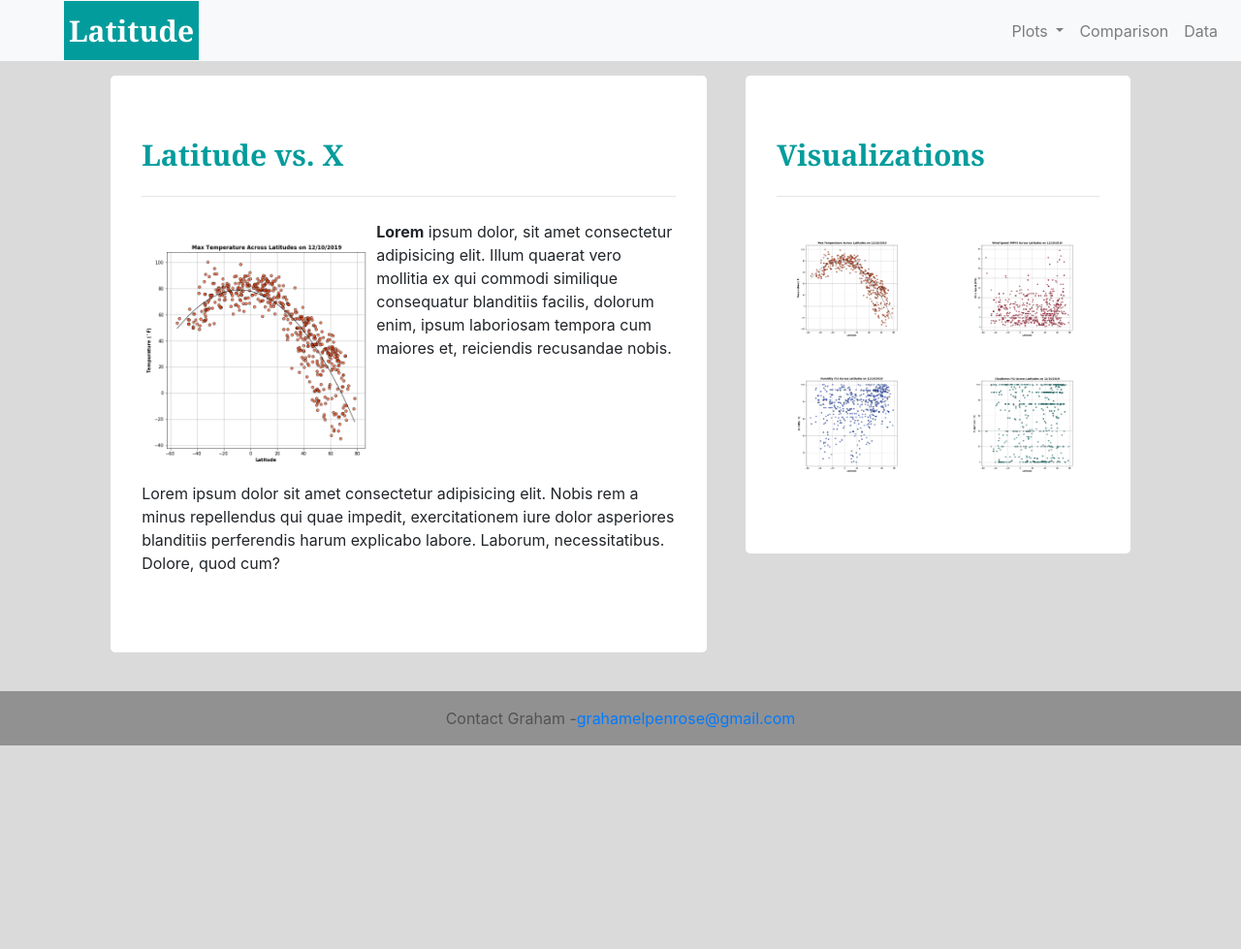
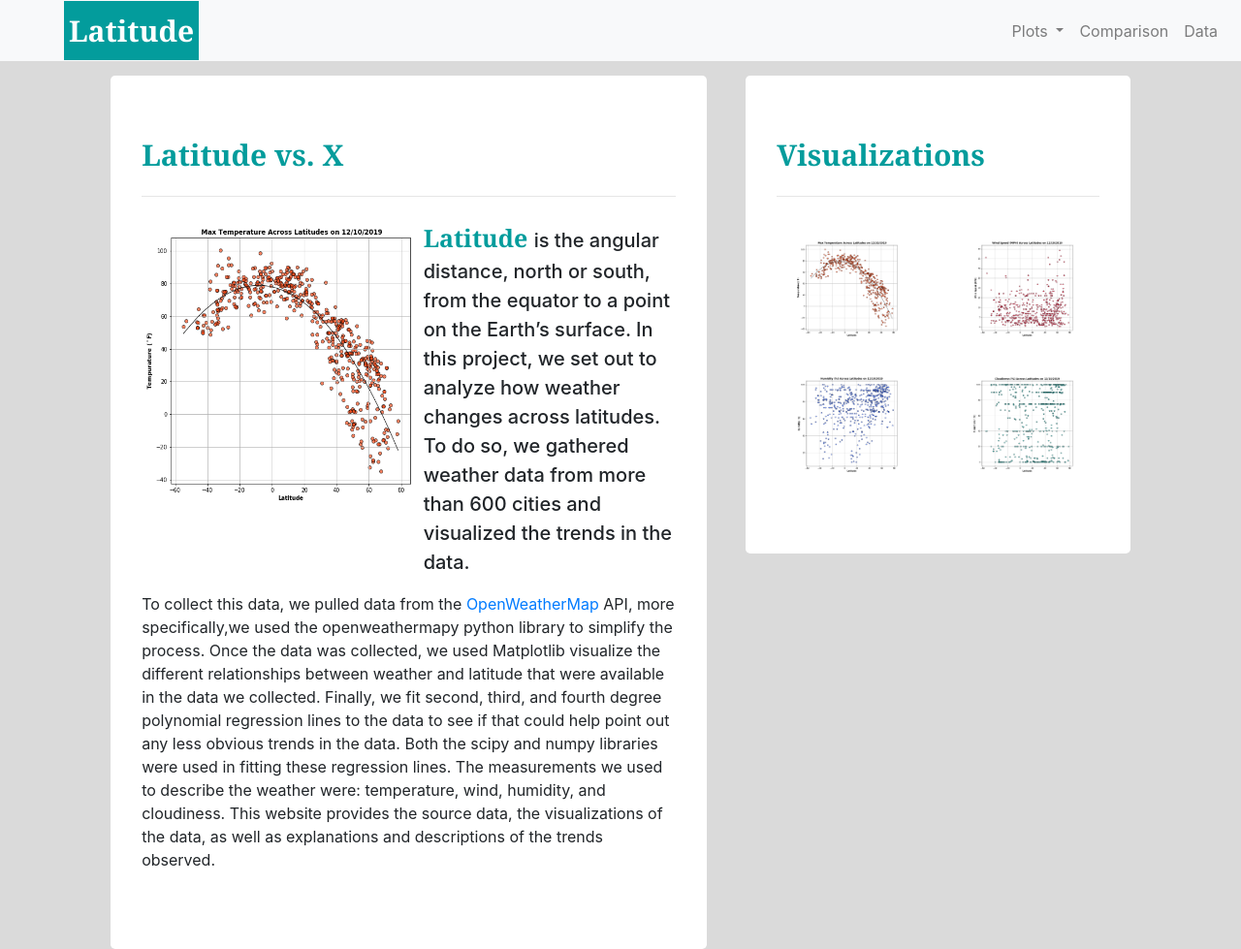
Before and after one commit to TheFoodForest/Web-Design-Challenge, a plain HTML site: page index.html in a window 1280 px wide. Shown: the top 979 px of the page at 97% size. Before the commit the page ends 800 px from the top, so only its background shows below. Drawn offline with nearby package versions, Linux system fonts and the light colour scheme.

Commit message:
updated some format and added some real text for placeholder

```diff
--- a/index.html
+++ b/index.html
@@ -58,13 +58,12 @@
             <div class="row">
 
             <div class="col-lg-5 col-md-12 col-sm-12">
-                <img src="Tempurature.png" alt="Tempurature vs Latitude" width="250px" height="250px" id="summary-img">
+                <img src="Tempurature.png" alt="Tempurature vs Latitude" width="300px" height="300px" id="summary-img-home">
             </div>
-
-            <div class="col-lg-7 col-md-12 col-sm-12">
-                <p class="home-p">
-                    <strong>Lorem</strong> ipsum dolor, sit amet consectetur adipisicing elit. Illum quaerat vero mollitia ex qui commodi similique consequatur
-                    blanditiis facilis, dolorum enim, ipsum laboriosam tempora cum maiores et, reiciendis recusandae nobis.
+            <div class="col-lg-1"></div>
+            <div class="col-lg-6 col-md-12 col-sm-12">
+                <p class="home-p" id="home-para">
+                    <strong class="first-word">Latitude </strong>is the angular distance, north or south, from the equator to a point on the Earth’s surface.  In this project, we set out to analyze how weather changes across latitudes.  To do so, we gathered weather data from more than 600 cities and visualized the trends in the data.
                 </p>
             </div>
 
@@ -73,9 +72,7 @@
           <div class="row">
             <div class="col-lg-12">
                 <p>
-                    Lorem ipsum dolor sit amet consectetur adipisicing elit. Nobis rem a minus repellendus qui quae impedit,
-                    exercitationem iure dolor asperiores blanditiis perferendis harum explicabo labore. Laborum, necessitatibus.
-                    Dolore, quod cum?
+                  To collect this data, we pulled data from the <a href="https://openweathermap.org/">OpenWeatherMap</a> API, more specifically,we used the openweathermapy python library to simplify the process.  Once the data was collected, we used Matplotlib visualize the different relationships between weather and latitude that were available in the data we collected.  Finally, we fit second, third, and fourth degree polynomial regression lines to the data to see if that could help point out any less obvious trends in the data.  Both the scipy and numpy libraries were used in fitting these regression lines.  The measurements we used to describe the weather were: temperature, wind, humidity, and cloudiness.  This website provides the source data, the visualizations of the data, as well as explanations and descriptions of the trends observed.
                 </p>
             </div>
           </div>
--- a/style.css
+++ b/style.css
@@ -75,6 +75,20 @@ div.col-sm-12 div.jumbotron{
     padding-bottom: 10px;
     padding-top: 10px;
 }
+
+#summary-img-home{
+    display: block;
+    margin-right: auto;
+    margin-left: auto;
+    margin-top: 0px;
+    margin-bottom: 10px;
+    /* size: auto; */
+    padding-right: 5px;
+    padding-left: 5px;
+    padding-bottom: 10px;
+    padding-top: 2px;
+}
+
 
 .jumbotron{
     background-color:white;
@@ -204,3 +218,15 @@ div table.table{
 
     }
 }
+
+.first-word{
+    color: rgb(3, 156, 156);
+    font-size: 25px;
+    font-weight: 650;
+    font-family: Georgia,Times,Times New Roman,serif
+}
+
+#home-para{
+    font-size: 20px;
+    font-weight: 450;
+}
```
Also changed, not shown: temp.html (+2 -6 lines).
